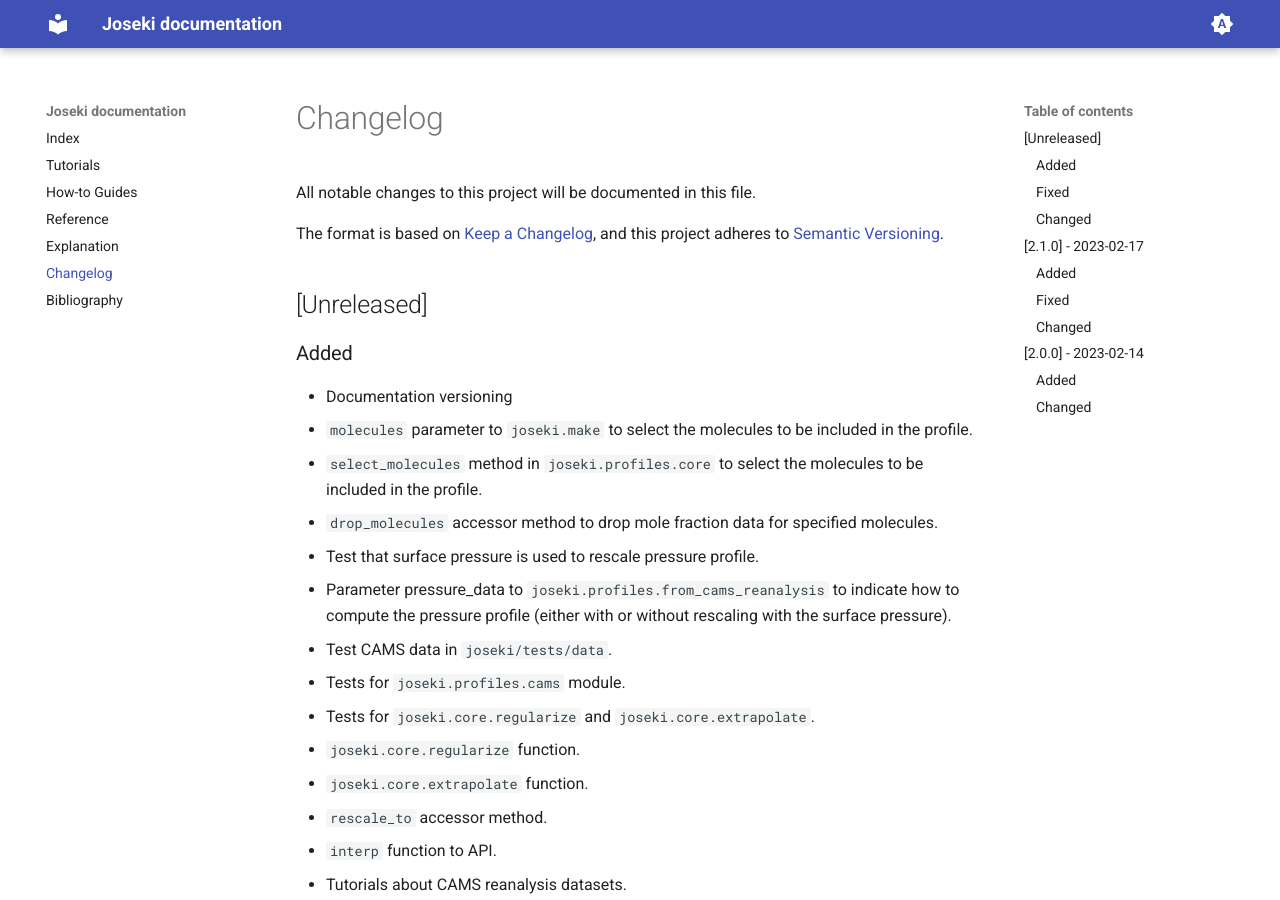
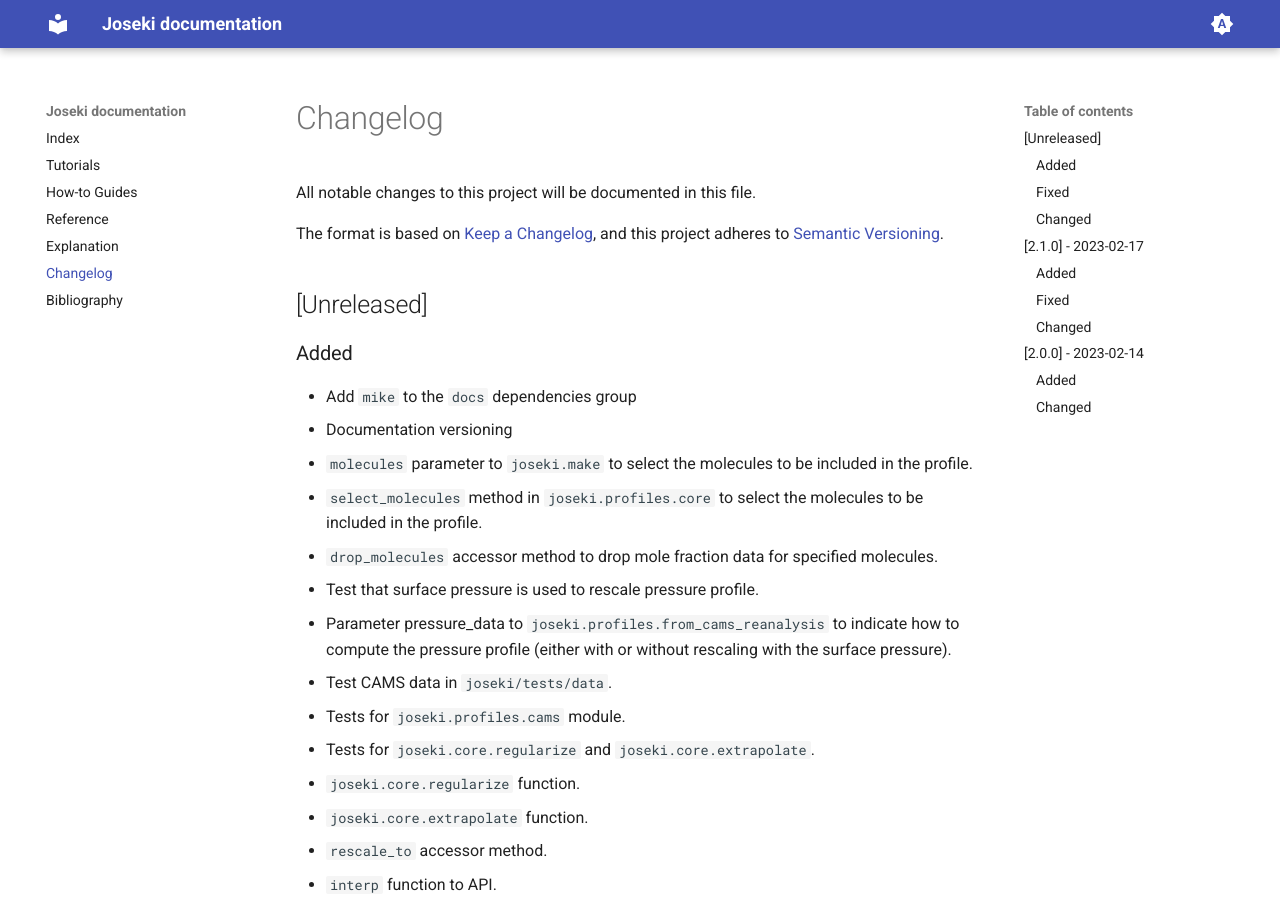
Before and after one commit to rayference/joseki, an MkDocs documentation site: the page built from docs/changelog.md, in a window 1280 px wide and 900 px high. Built offline with MkDocs 1.6.1 and Material for MkDocs 9.7.7, drawn with Linux system fonts in a browser that asks for light colours; the version menu is left out.

Commit message:
Update changelog

```diff
--- a/docs/changelog.md
+++ b/docs/changelog.md
@@ -9,6 +9,7 @@ and this project adheres to [Semantic Versioning](https://semver.org/spec/v2.0.0
 
 ### Added
 
+* Add `mike` to the `docs` dependencies group
 * Documentation versioning
 * `molecules` parameter to `joseki.make` to select the molecules to be
   included in the profile.
```
